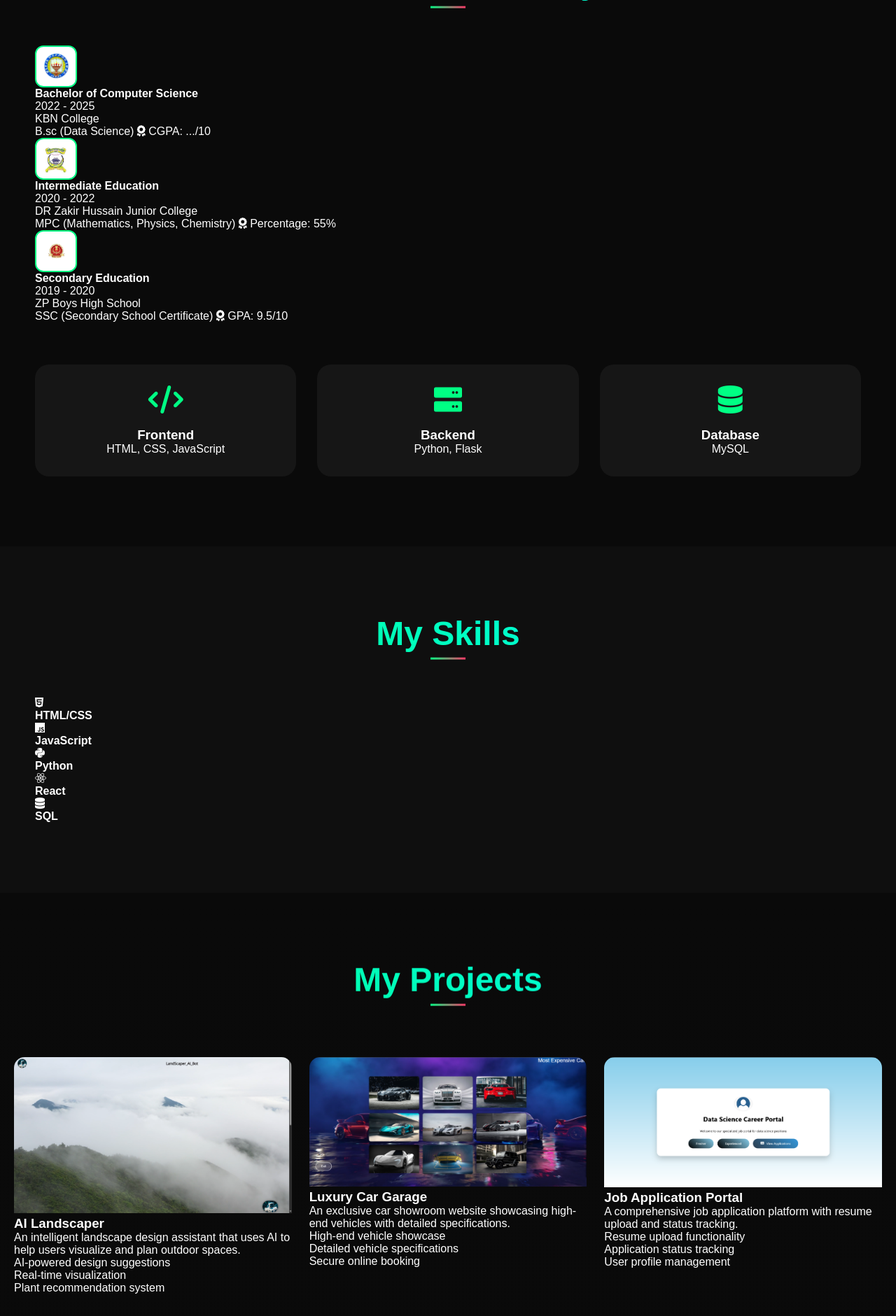
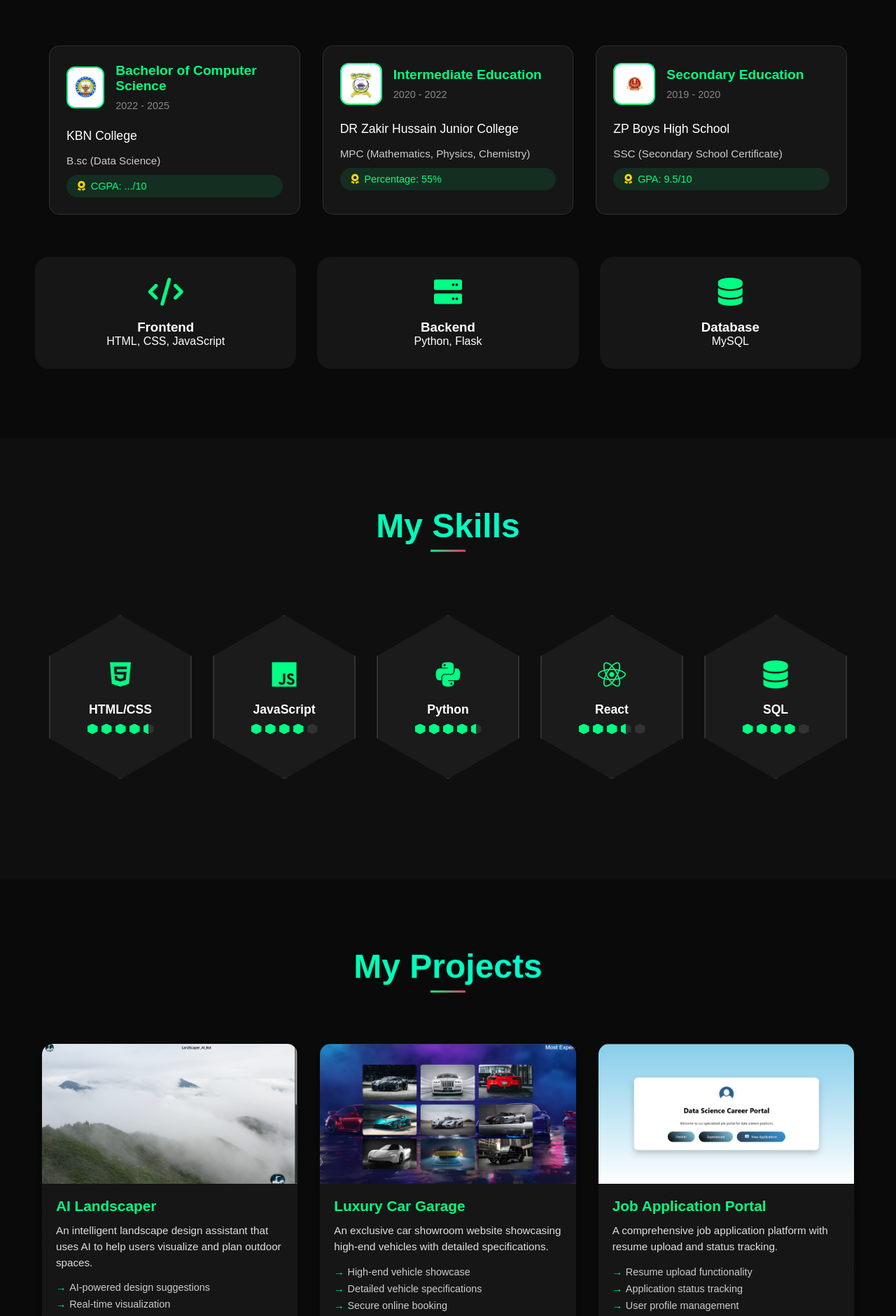
Before and after one commit to saileelavardhan/mini, a Flask app: page / in a window 1280 px wide; the page is wider, and only the part inside the window is pictured. Shown: the part 1233-3114 px from the top of that part at 70% size. Run offline with Flask 3, Linux system fonts and the light colour scheme.

Commit message:
Update styles.css

```diff
--- a/static/css/styles.css
+++ b/static/css/styles.css
@@ -373,55 +373,149 @@ body {
 .skills {
     padding: 100px 50px;
     background: rgba(255, 255, 255, 0.02);
+    position: relative;
+    overflow: hidden;
 }
+
 .skills-content {
     max-width: 1200px;
     margin: 0 auto;
 }
-.skills-grid {
+
+.skills-wrapper {
     display: grid;
-    grid-template-columns: repeat(auto-fit, minmax(300px, 1fr));
-    gap: 40px;
+    grid-template-columns: repeat(auto-fit, minmax(200px, 1fr));
+    gap: 30px;
+    padding: 20px;
 }
-.skill-category h3 {
+
+.skill-hexagon {
+    position: relative;
+    width: 100%;
+    padding-top: 115%;
+    margin: 20px auto;
+    transition: all 0.3s ease;
+    cursor: pointer;
+}
+
+.skill-hexagon::before {
+    content: '';
+    position: absolute;
+    top: 0;
+    left: 0;
+    right: 0;
+    bottom: 0;
+    background: rgba(255, 255, 255, 0.05);
+    clip-path: polygon(50% 0%, 100% 25%, 100% 75%, 50% 100%, 0% 75%, 0% 25%);
+    transition: all 0.3s ease;
+    border: 2px solid rgba(255, 255, 255, 0.1);
+}
+
+.skill-content {
+    position: absolute;
+    top: 50%;
+    left: 50%;
+    transform: translate(-50%, -50%);
+    text-align: center;
+    width: 100%;
+    padding: 20px;
+    z-index: 1;
+}
+
+.skill-content i {
+    font-size: 2.5em;
     color: var(--primary-color);
-    margin-bottom: 30px;
-    font-size: 1.5em;
+    margin-bottom: 10px;
+    transition: all 0.3s ease;
 }
-.skill-bars {
+
+.skill-content h4 {
+    color: #fff;
+    margin: 10px 0;
+    font-size: 1.1em;
+}
+
+.skill-rating {
     display: flex;
-    flex-direction: column;
-    gap: 20px;
+    justify-content: center;
+    gap: 5px;
+    margin-top: 10px;
 }
-.skill-bar {
-    background: var(--card-bg);
-    padding: 20px;
-    border-radius: 15px;
-    opacity: 0;
-    transform: translateY(20px);
-    transition: all 0.6s ease;
+
+.skill-rating span {
+    width: 15px;
+    height: 15px;
+    background: rgba(255, 255, 255, 0.1);
+    clip-path: polygon(50% 0%, 100% 25%, 100% 75%, 50% 100%, 0% 75%, 0% 25%);
+    transition: all 0.3s ease;
 }
-.skill-bar.animate {
-    opacity: 1;
-    transform: translateY(0);
+
+.skill-rating span.filled {
+    background: var(--primary-color);
 }
-.skill-name {
-    display: block;
-    margin-bottom: 10px;
-    font-weight: 500;
+
+.skill-rating span.half-filled {
+    background: linear-gradient(90deg, var(--primary-color) 50%, rgba(255, 255, 255, 0.1) 50%);
 }
-.bar {
-    height: 8px;
+
+/* Hover Effects */
+.skill-hexagon:hover {
+    transform: translateY(-10px);
+}
+
+.skill-hexagon:hover::before {
     background: rgba(255, 255, 255, 0.1);
-    border-radius: 4px;
-    overflow: hidden;
+    border-color: var(--primary-color);
+    box-shadow: 0 0 30px rgba(0, 255, 132, 0.3);
 }
-.progress {
-    height: 100%;
-    background: var(--primary-color);
-    border-radius: 4px;
-    position: relative;
-    animation: progressAnimation 1.5s ease-out forwards;
+
+.skill-hexagon:hover .skill-content i {
+    transform: scale(1.2);
+    color: #00ffff;
+}
+
+/* Floating Animation */
+@keyframes float {
+    0%, 100% { transform: translateY(0); }
+    50% { transform: translateY(-10px); }
+}
+
+.skill-hexagon:nth-child(odd) {
+    animation: float 3s ease-in-out infinite;
+}
+
+.skill-hexagon:nth-child(even) {
+    animation: float 3s ease-in-out infinite reverse;
+}
+
+/* Responsive Adjustments */
+@media (max-width: 768px) {
+    .skills-wrapper {
+        grid-template-columns: repeat(2, 1fr);
+    }
+
+    .skill-hexagon {
+        padding-top: 120%;
+    }
+
+    .skill-content i {
+        font-size: 2em;
+    }
+
+    .skill-content h4 {
+        font-size: 1em;
+    }
+}
+
+@media (max-width: 480px) {
+    .skills-wrapper {
+        grid-template-columns: 1fr;
+    }
+
+    .skill-hexagon {
+        padding-top: 115%;
+        max-width: 200px;
+    }
 }
 /* Projects Section */
 .projects {
@@ -439,102 +533,111 @@ body {
     color: transparent;
     animation: titleFloat 3s ease-in-out infinite;
 }
+.projects-container {
+    max-width: 1200px;
+    margin: 0 auto;
+    padding: 20px;
+}
 .projects-grid {
     display: grid;
-    grid-template-columns: repeat(auto-fit, minmax(350px, 1fr));
-    gap: 25px;
-    padding: 20px;
+    grid-template-columns: repeat(auto-fit, minmax(300px, 1fr));
+    gap: 2rem;
 }
 .project-card {
-    position: relative;
-    height: 350px;
+    background: rgba(255, 255, 255, 0.05);
     border-radius: 15px;
     overflow: hidden;
-    cursor: pointer;
+    height: 100%;
+    display: flex;
+    flex-direction: column;
+    box-shadow: 0 4px 6px rgba(0, 0, 0, 0.1);
 }
-.project-card img {
+.project-image {
+    width: 100%;
+    height: 200px; /* Adjusted image height */
+    overflow: hidden;
+}
+.project-image img {
     width: 100%;
     height: 100%;
     object-fit: cover;
-    transition: transform 0.5s ease;
+    transition: transform 0.3s ease;
 }
-.project-info {
-    position: absolute;
-    inset: 0;
-    background: rgba(0, 0, 0, 0.85);
+.project-content {
+    padding: 1.25rem;
+    flex-grow: 1;
     display: flex;
     flex-direction: column;
-    justify-content: center;
-    padding: 30px;
-    transform: translateY(100%);
-    transition: transform 0.5s ease;
 }
-.project-card:hover .project-info {
-    transform: translateY(0);
+.project-content h3 {
+    font-size: 1.3rem;
+    margin-bottom: 0.75rem;
+    color: var(--primary-color);
 }
-.project-card:hover img {
-    transform: scale(1.1);
+.project-description {
+    font-size: 0.95rem;
+    line-height: 1.5;
+    margin-bottom: 1rem;
+    color: #e0e0e0;
 }
-.project-info h3 {
+.project-features ul {
+    list-style: none;
+    padding-left: 0;
+    margin-bottom: 1rem;
+}
+.project-features li {
+    font-size: 0.9rem;
+    margin-bottom: 0.5rem;
+    padding-left: 1.2rem;
+    position: relative;
+    color: #cccccc;
+}
+.project-features li:before {
+    content: "→";
+    position: absolute;
+    left: 0;
     color: var(--primary-color);
-    font-size: 1.8em;
-    margin-bottom: 15px;
-    transform: translateY(-20px);
-    opacity: 0;
-    transition: all 0.5s ease 0.1s;
-}
-.project-info p {
-    color: #fff;
-    margin-bottom: 20px;
-    transform: translateY(20px);
-    opacity: 0;
-    transition: all 0.5s ease 0.2s;
 }
 .project-tech {
     display: flex;
     flex-wrap: wrap;
-    gap: 10px;
-    margin-bottom: 20px;
-    transform: translateY(20px);
-    opacity: 0;
-    transition: all 0.5s ease 0.3s;
+    gap: 0.5rem;
+    margin-bottom: 1rem;
 }
 .project-tech span {
+    font-size: 0.8rem;
+    padding: 0.25rem 0.75rem;
+    border-radius: 15px;
     background: rgba(255, 255, 255, 0.1);
-    color: var(--primary-color);
-    padding: 5px 15px;
-    border-radius: 15px;
-    font-size: 0.9em;
+    color: #00ffff;
 }
 .project-links {
+    margin-top: auto;
     display: flex;
-    gap: 1.5rem;
-    margin-top: 1.5rem;
+    gap: 1rem;
+    justify-content: flex-start;
 }
-.project-icon {
-    display: inline-flex;
+.project-link {
+    padding: 0.5rem 1rem;
+    border-radius: 8px;
+    text-decoration: none;
+    font-size: 0.85rem;
+    transition: all 0.3s ease;
+    display: flex;
     align-items: center;
-    justify-content: center;
-    width: 40px;
-    height: 40px;
-    color: var(--text-color);
-    font-size: 1.4rem;
-    background: rgba(255, 255, 255, 0.05);
-    border-radius: 8px;
-    transition: all 0.3s ease;
-    text-decoration: none;
+    gap: 0.5rem;
 }
-.project-icon:hover {
-    color: var(--primary-color);
-    transform: translateY(-3px);
-    background: rgba(100, 255, 218, 0.1);
+.project-link.github {
+    background: #24292e;
+    color: white;
 }
-.project-icon:active {
-    transform: scale(0.95);
+.project-link.demo {
+    background: var(--primary-color);
+    color: white;
 }
-/* Ensure proper icon alignment */
-.project-icon i {
-    line-height: 1;
+.project-link:hover {
+    transform: translateY(-2px);
+    opacity: 0.9;
 }
 /* Show elements on hover */
 .project-card:hover .project-info h3,
@@ -781,93 +933,39 @@ body {
     height: 3px;
     background: linear-gradient(45deg, var(--primary-color), var(--accent-color));
 }
-/* Education Timeline Styles */
+/* New Education Section Styles */
 .education-section {
-    padding: 60px 0;
-    position: relative;
+    padding: 40px 0;
+    max-width: 1200px;
+    margin: 0 auto;
 }
 
-.timeline {
-    position: relative;
-    max-width: 1000px;
-    margin: 40px auto 0;
-    padding: 0 20px;
+.education-cards {
+    display: grid;
+    grid-template-columns: repeat(auto-fit, minmax(300px, 1fr));
+    gap: 2rem;
+    padding: 20px;
 }
 
-.timeline::before {
-    content: '';
-    position: absolute;
-    left: 50%;
-    transform: translateX(-50%);
-    width: 2px;
-    height: 100%;
-    background: linear-gradient(to bottom,
-        transparent,
-        var(--primary-color),
-        var(--primary-color),
-        transparent
-    );
+.education-card {
+    background: rgba(255, 255, 255, 0.05);
+    border-radius: 15px;
+    padding: 1.5rem;
+    transition: transform 0.3s ease, box-shadow 0.3s ease;
+    border: 1px solid rgba(255, 255, 255, 0.1);
 }
 
-.timeline-item {
-    position: relative;
-    margin-bottom: 60px;
+.education-card:hover {
+    transform: translateY(-5px);
+    box-shadow: 0 10px 20px rgba(0, 0, 0, 0.2);
+    border-color: var(--primary-color);
 }
 
-.timeline-dot {
-    position: absolute;
-    left: 50%;
-    transform: translateX(-50%);
-    width: 40px;
-    height: 40px;
-    background: var(--primary-color);
-    border-radius: 50%;
+.edu-header {
     display: flex;
     align-items: center;
-    justify-content: center;
-    color: white;
-    box-shadow: 0 0 20px rgba(0, 255, 132, 0.3);
-    z-index: 2;
-}
-
-.timeline-content {
-    width: calc(50% - 50px);
-    background: rgba(255, 255, 255, 0.05);
-    border-radius: 20px;
-    padding: 25px;
-    position: relative;
-    border: 1px solid rgba(255, 255, 255, 0.1);
-    backdrop-filter: blur(10px);
-    transition: transform 0.3s ease;
-}
-
-.timeline-item:nth-child(odd) .timeline-content {
-    margin-left: auto;
-}
-
-.timeline-item:nth-child(even) .timeline-content::before {
-    content: '';
-    position: absolute;
-    right: -15px;
-    top: 20px;
-    border: 15px solid transparent;
-    border-left-color: rgba(255, 255, 255, 0.05);
-}
-
-.timeline-item:nth-child(odd) .timeline-content::before {
-    content: '';
-    position: absolute;
-    left: -15px;
-    top: 20px;
-    border: 15px solid transparent;
-    border-right-color: rgba(255, 255, 255, 0.05);
-}
-
-.timeline-header {
-    display: flex;
-    align-items: center;
-    gap: 20px;
-    margin-bottom: 20px;
+    gap: 1rem;
+    margin-bottom: 1.5rem;
 }
 
 .edu-logo {
@@ -885,70 +983,121 @@ body {
     object-fit: contain;
 }
 
-.edu-info h4 {
+.edu-title h4 {
     color: var(--primary-color);
-    font-size: 1.3em;
-    margin-bottom: 5px;
+    font-size: 1.2rem;
+    margin-bottom: 0.5rem;
 }
 
-.duration {
+.edu-year {
     color: #888;
-    font-size: 0.9em;
+    font-size: 0.9rem;
 }
 
-.course {
-    color: #fff;
-    font-size: 1.1em;
-    margin-bottom: 8px;
+.edu-body {
+    color: #e0e0e0;
 }
 
-.institute {
-    color: #888;
-    margin-bottom: 15px;
+.edu-institute {
+    font-size: 1.1rem;
+    margin-bottom: 1rem;
+    color: #fff;
 }
 
-.grade-pill {
+.edu-details {
+    display: flex;
+    flex-direction: column;
+    gap: 0.8rem;
+}
+
+.edu-course {
+    color: #cccccc;
+    font-size: 0.95rem;
+}
+
+.edu-grade {
     display: inline-flex;
     align-items: center;
-    gap: 8px;
+    gap: 0.5rem;
     background: rgba(0, 255, 132, 0.1);
-    padding: 8px 15px;
+    padding: 0.5rem 1rem;
     border-radius: 20px;
     color: var(--primary-color);
-    font-weight: 500;
+    font-size: 0.9rem;
 }
 
-.grade-pill i {
+.edu-grade i {
     color: #FFD700;
 }
 
-/* Hover Effects */
-.timeline-content:hover {
-    transform: translateY(-5px);
-    border-color: var(--primary-color);
-    box-shadow: 0 10px 30px rgba(0, 0, 0, 0.2);
+/* Responsive adjustments */
+@media (max-width: 768px) {
+    .education-cards {
+        grid-template-columns: 1fr;
+        gap: 1.5rem;
+    }
+
+    .education-card {
+        padding: 1.2rem;
+    }
+
+    .edu-logo {
+        width: 50px;
+        height: 50px;
+    }
+
+    .edu-title h4 {
+        font-size: 1.1rem;
+    }
+
+    .edu-institute {
+        font-size: 1rem;
+    }
 }
 
-/* Responsive Design */
-@media (max-width: 768px) {
-    .timeline::before {
-        left: 30px;
-    }
+.hero-buttons .btn i {
+    margin-right: 8px;
+    font-size: 1.1em;
+}
 
-    .timeline-dot {
-        left: 30px;
-        transform: translateX(-50%);
-    }
+.hero-buttons .btn.primary:hover i {
+    animation: bounce 0.5s ease infinite;
+}
 
-    .timeline-content {
-        width: calc(100% - 80px);
-        margin-left: 80px !important;
-    }
+.hero-buttons .btn.secondary:hover i {
+    animation: pulse 1s ease infinite;
+}
 
-    .timeline-item:nth-child(odd) .timeline-content::before,
-    .timeline-item:nth-child(even) .timeline-content::before {
-        left: -15px;
-        border-right-color: rgba(255, 255, 255, 0.05);
-        border-left-color: transparent;
-    }
+@keyframes bounce {
+    0%, 100% { transform: translateY(0); }
+    50% { transform: translateY(-3px); }
 }
+
+@keyframes pulse {
+    0% { transform: scale(1); }
+    50% { transform: scale(1.2); }
+    100% { transform: scale(1); }
+}
+
+.logo {
+    position: relative;
+}
+
+.logo-img {
+    position: relative;
+}
+
+.logo-img[data-tooltip]:hover::after {
+    content: attr(data-tooltip);
+    position: absolute;
+    left: 50%;
+    transform: translateX(-50%);
+    bottom: -30px;
+    background-color: rgba(0, 0, 0, 0.8);
+    color: white;
+    padding: 5px 10px;
+    border-radius: 4px;
+    font-size: 14px;
+    white-space: nowrap;
+    z-index: 1000;
+}
```
Also changed, not shown: other parts of static/css/styles.css (+58 -9 lines).
